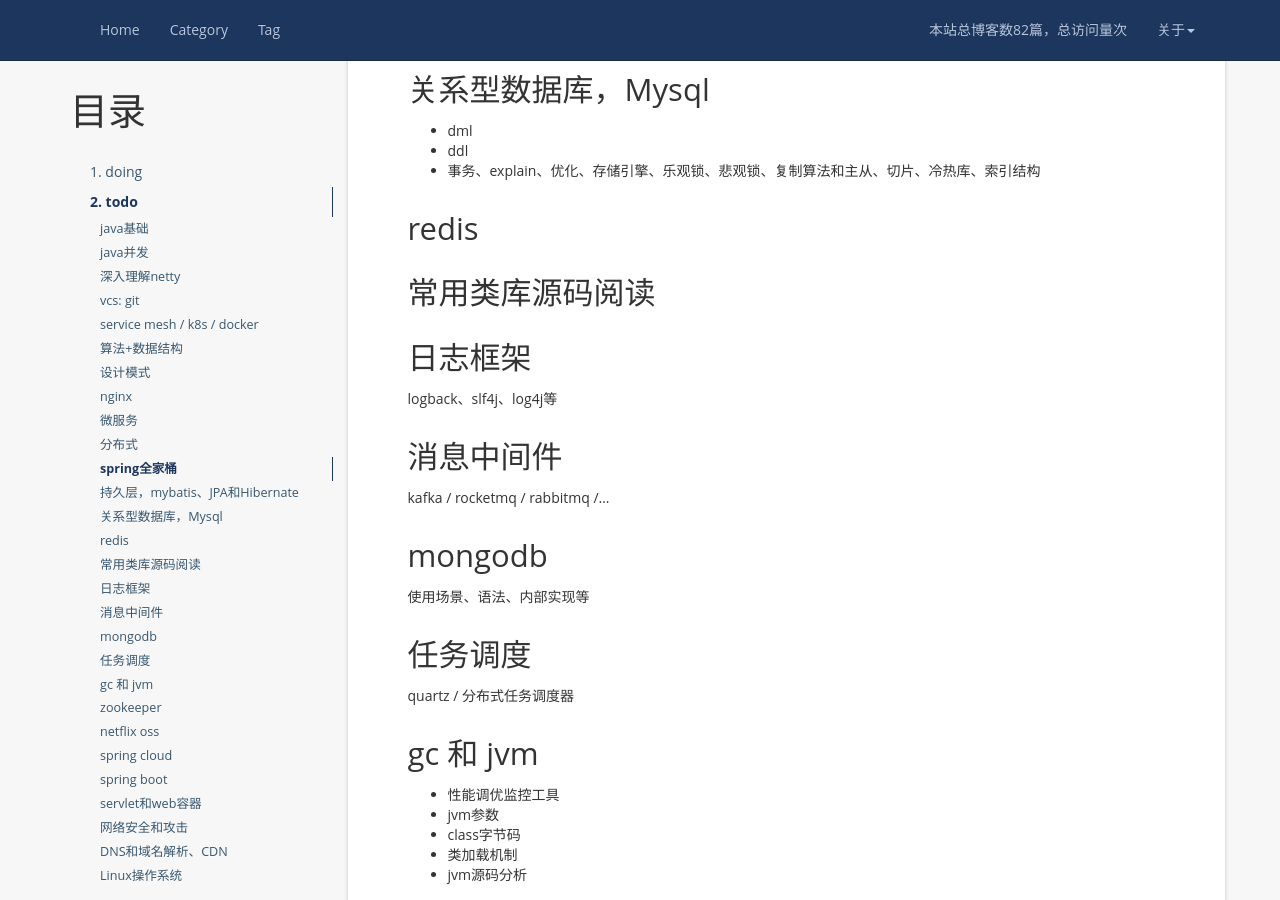
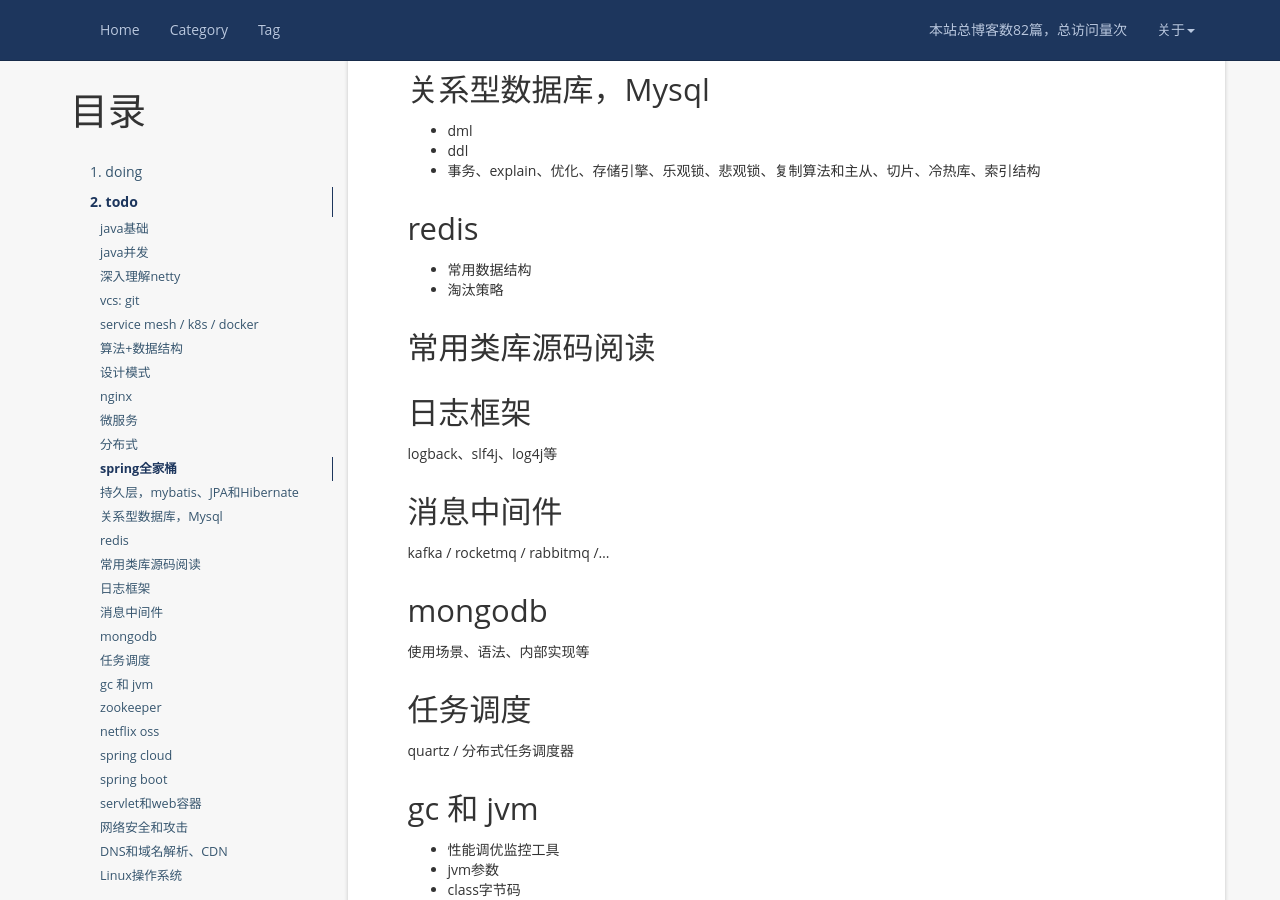
Before and after one commit to zhangfb95/zhangfb95.github.io.bak, a Jekyll site: the page built from plan.md, in a window 1280 px wide and 900 px high, scrolled down 2248 px. Built offline with Jekyll 4.4.1, drawn with Linux system fonts in a browser that asks for light colours; nearby versions of some CDN libraries; a script that is not in the unit is left out; comment, search, counter and statistics services are not loaded.

Commit message:
增加两个redis关联的点

```diff
--- a/plan.md
+++ b/plan.md
@@ -95,6 +95,9 @@ permalink: /plan/
 
 ## redis
 
++ 常用数据结构
++ 淘汰策略
+
 ## 常用类库源码阅读
 
 ## 日志框架
```
